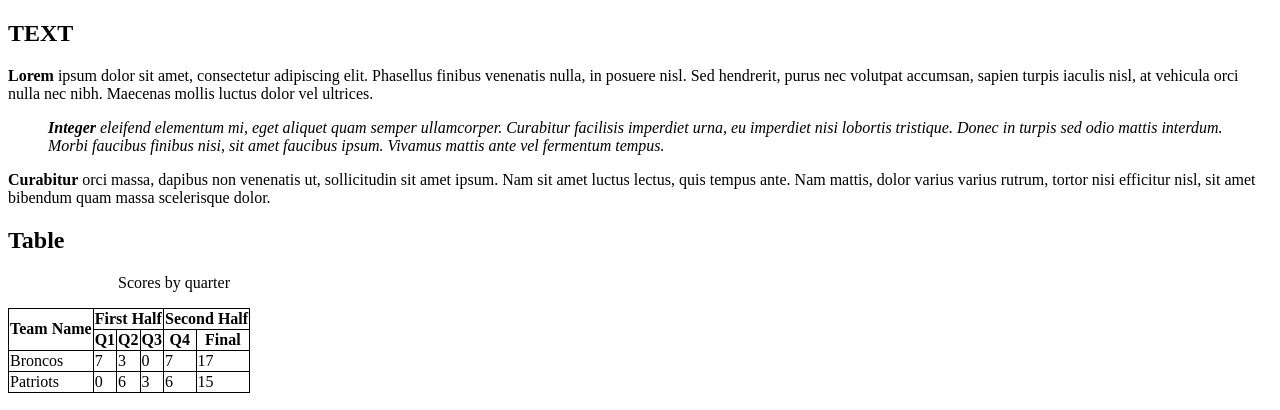
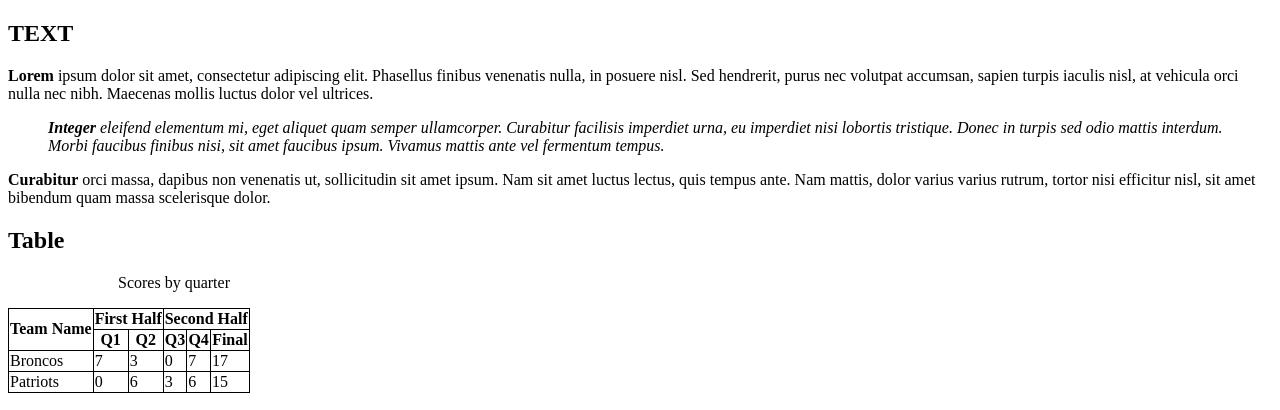
Before and after one commit to MichaelMartin77/HTMLAssessment, a plain HTML site: page assessment.html in a window 1280 px wide. Shown: the top 410 px of the page. Drawn offline with Linux system fonts and the light colour scheme.

Commit message:
final tweaks

```diff
--- a/assessment.html
+++ b/assessment.html
@@ -31,17 +31,17 @@
         <p style="margin-left: 110px;">Scores by quarter</p>
         <tr>
           <th rowspan="3">Team Name </th>
-          <th colspan="3">First Half</th>
-          <th colspan="3">Second Half</th>
+          <th colspan="2">First Half</th>
+          <th colspan="5">Second Half</th>
         </tr>
         <tr>
 
         </tr>
       <tr>
-        <th>Q1</th>
-        <th>Q2</th>
-        <th>Q3</th>
-        <th>Q4</th>
+        <th colspan="1">Q1</th>
+        <th colspan="1">Q2</th>
+        <th colspan="1">Q3</th>
+        <th colspan="1">Q4</th>
         <th>Final</th>
       </tr>
       <tr>
```
